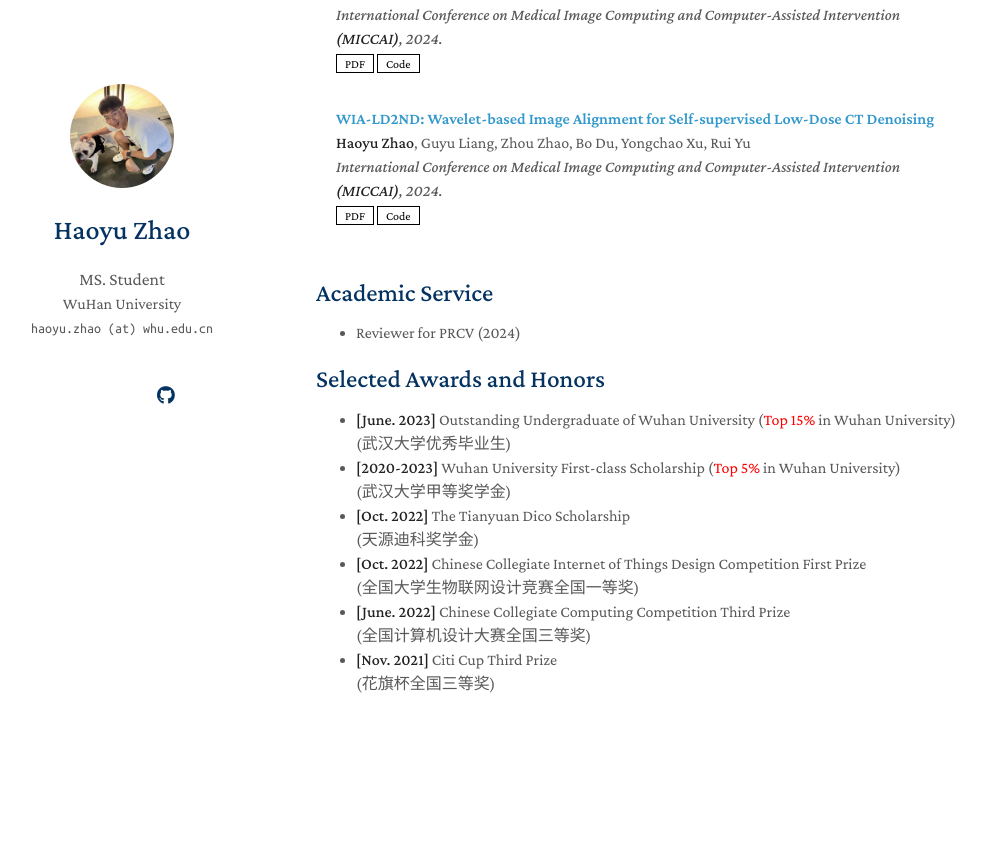
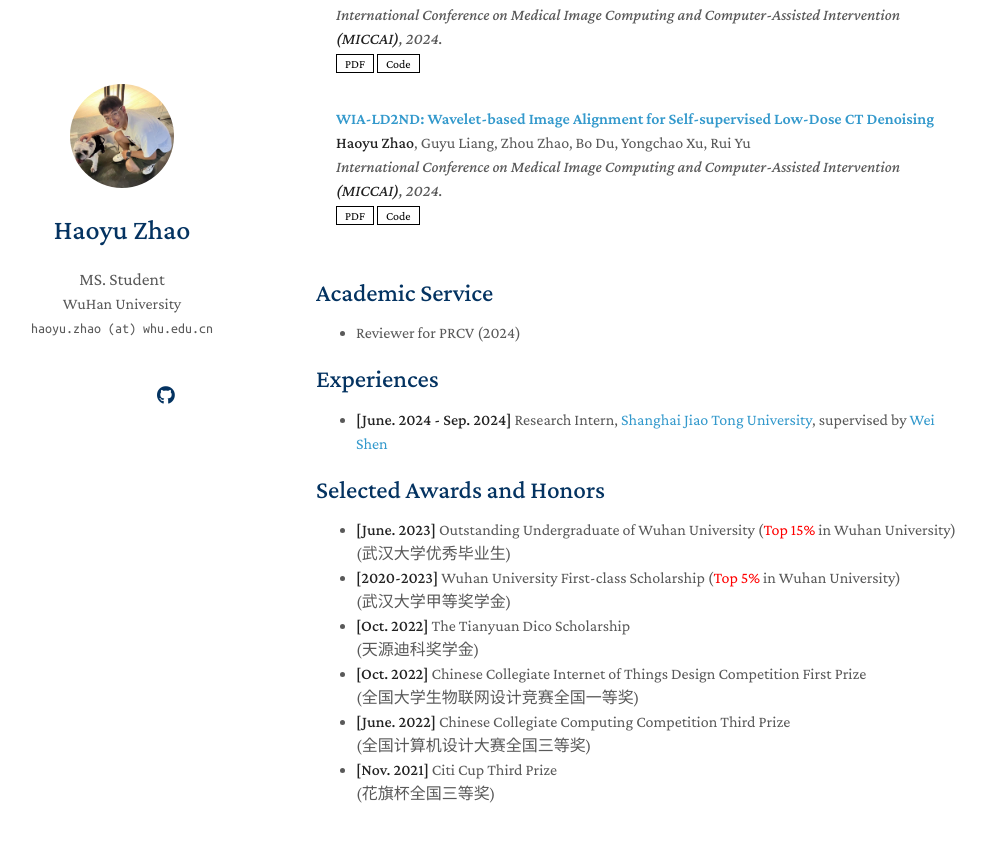
Before and after one commit to zhaohaoyu376/zhaohaoyu376.github.io, a Jekyll site: the page built from index.md, in a window 1280 px wide and 900 px high, scrolled down 1388 px. Shown: the top 842 px of the window, without its empty margins (154-1140 px from the left). Built offline with Jekyll 4.4.1, drawn with Linux system fonts in a browser that asks for light colours; nearby versions of some CDN libraries; a style sheet for code colours, icons or effects is not loaded; our own code applies the rules of GitHub Pages for plain Markdown files; before the commit the page ends 2178 px from its top, so only the background shows below that.

Commit message:
Update index.md

```diff
--- a/index.md
+++ b/index.md
@@ -24,6 +24,9 @@ If you are interested in collaborating with me or want to have a chat, always fe
 ## Academic Service
 - Reviewer for PRCV (2024)
 
+## Experiences
+- **[June. 2024 - Sep. 2024]** Research Intern, [Shanghai Jiao Tong University](https://www.sjtu.edu.cn/), supervised by [Wei Shen](https://scholar.google.com/citations?user=Ae2kRCEAAAAJ&hl=zh-CN)
+
 ## Selected Awards and Honors
 - **[June. 2023]** Outstanding Undergraduate of Wuhan University (<span style="color: red;">Top 15%</span> in Wuhan University)
     (武汉大学优秀毕业生)
```
